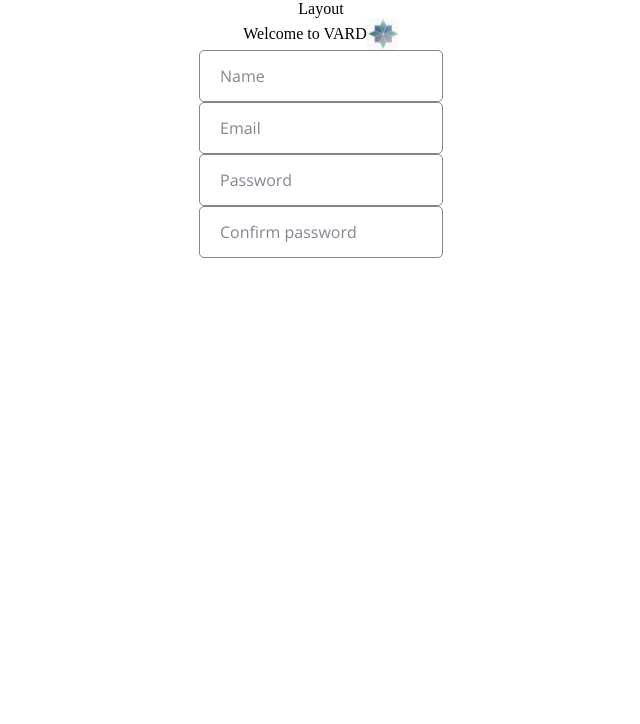
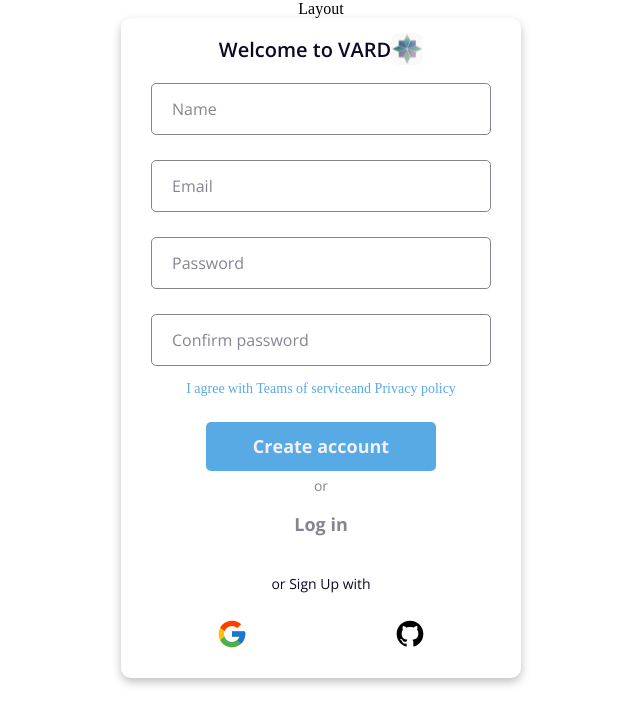
Before and after one commit to gleg0r/vard-client, a React (Create React App) app: page / in a window 1280 px wide. Shown: the top 724 px of the page, without its empty margins (319-959 px from the left). Built offline with nearby package versions, Linux system fonts and the light colour scheme; a web font is replaced by a local one.

Commit message:
create Create Account component

```diff
--- a/src/components/ui/Button/style.module.scss
+++ b/src/components/ui/Button/style.module.scss
@@ -1,6 +1,5 @@
 .button {
   cursor: pointer;
-  padding: 0;
   outline: 0;
   border: 0;
 }
--- a/src/components/ui/CheckBox/CheckBox.jsx
+++ b/src/components/ui/CheckBox/CheckBox.jsx
@@ -1,17 +1,22 @@
+import React, { useState } from 'react';
 import s from './style.module.scss';
 
 export default function CheckBox() {
+  const [isActive, setIsActive] = useState(false);
+
+  const handleCheckBoxClick = () => {
+    setIsActive(!isActive);
+  };
+
   return (
-    <div className={s.checkbox}>
-      <input
-        type="checkbox"
-        id="privacy-policy"
-        name="privacy-policy"
-        required
+    <div className={`${s.checkbox} ${s.checkboxContainer}`}>
+      <div
+        className={`${s.checkboxSquare} ${isActive ? s.active : ''}`}
+        onClick={handleCheckBoxClick}
       />
-      <label>
-        I agree with <span>Teams of service</span> and{' '}
-        <span>Privacy policy</span>
+      <label className={s.checkboxLabel}>
+        I agree with <span className={s.checkboxSpan}>Teams of service</span>
+        and <span className={s.checkboxSpan}>Privacy policy</span>
       </label>
     </div>
   );
--- a/src/components/ui/Input/style.module.scss
+++ b/src/components/ui/Input/style.module.scss
@@ -8,6 +8,7 @@
   @include OpenSans;
   color: $blackColor;
   caret-color: $blueColor;
+  width: 100%;
 
   &::placeholder {
     @include OpenSans;
--- a/src/pages/AuthPage/AuthPage.jsx
+++ b/src/pages/AuthPage/AuthPage.jsx
@@ -1,6 +1,10 @@
 import s from './style.module.scss';
 import Input from '../../components/ui/Input/Input';
+import CheckBox from '../../components/ui/CheckBox/CheckBox';
+import Button from '../../components/ui/Button/Button';
 import logo from '../../assets/images/logo.svg';
+import google from '../../assets/images/google_auth.svg';
+import github from '../../assets/images/github_auth.svg';
 
 export default function AuthPage() {
   return (
@@ -9,10 +13,33 @@ export default function AuthPage() {
         <h3 className={s.auth__title}>Welcome to VARD</h3>
         <img src={logo} alt="logo" />
       </div>
-      <Input placeholder={'Name'} type={'name'} />
-      <Input placeholder={'Email'} type={'email'} />
-      <Input placeholder={'Password'} type={'password'} />
-      <Input placeholder={'Confirm password'} type={'password'} />
+      <div className={s.auth__main}>
+        <div className={s.auth__form}>
+          <Input placeholder={'Name'} type={'name'} />
+          <Input placeholder={'Email'} type={'email'} />
+          <Input placeholder={'Password'} type={'password'} />
+          <Input placeholder={'Confirm password'} type={'password'} />
+        </div>
+        <CheckBox />
+      </div>
+      <div className={s.auth__footer}>
+        <div className={s.auth__btns}>
+          <Button className={s.auth__create}>Create account</Button>
+          <p className={s.auth__text}>or</p>
+          <Button className={s.auth__login}>Log in</Button>
+        </div>
+        <div className={s.auth__socials}>
+          <p className={s.auth__signup}>or Sign Up with</p>
+          <div className={s.auth__socials_btns}>
+            <Button className={s.auth__social}>
+              <img src={google} alt="google auth" />
+            </Button>
+            <Button className={s.auth__social}>
+              <img src={github} alt="google auth" />
+            </Button>
+          </div>
+        </div>
+      </div>
     </div>
   );
 }
--- a/src/pages/AuthPage/style.module.scss
+++ b/src/pages/AuthPage/style.module.scss
@@ -1,10 +1,113 @@
 @import '../../styles/variables.scss';
 
 .auth {
-  @include flexColumnCenter;
-  width: fit-content;
+  width: 400px;
+  border-radius: 10px;
+  box-shadow: 0px 4px 10px 0px rgba(0, 0, 0, 0.25);
+  padding: 15px 30px 18px 30px;
 
   &__header {
     @include flexCenter;
   }
+
+  &__title {
+    color: $blackColor;
+    @include OpenSans;
+    @include fontStyle(20px, 600, 27px);
+    letter-spacing: 0%;
+    text-align: center;
+  }
+
+  &__create {
+    width: 230px;
+    border-radius: 5px;
+    background: $blueColor;
+    padding: 12px 24px;
+    color: $whiteColor;
+    @include OpenSans;
+    @include fontStyle(18px, 700, 25px);
+    letter-spacing: 0%;
+    text-align: center;
+    transition: .3s;
+
+    &:hover {
+      background: $darkBlueColor;
+    }
+  }
+
+  &__main {
+    display: flex;
+    flex-direction: column;
+    gap: 15px;
+    padding-top: 18px;
+    padding-bottom: 25px;
+  }
+
+  &__form {
+    width: 100%;
+    display: flex;
+    flex-direction: column;
+    align-items: flex-start;
+    gap: 25px;
+  }
+
+  &__text {
+    color: $grayColor;
+    @include OpenSans;
+    @include fontStyle(14px, 400, 19px);
+    letter-spacing: 0%;
+    text-align: center;
+  }
+
+  &__login {
+    width: 230px;
+    padding: 12px 24px;
+    color: $grayColor;
+    @include OpenSans;
+    @include fontStyle(18px, 700, 25px);
+    letter-spacing: 0%;
+    text-align: center;
+    border: 1px solid rgb(135, 132, 146);
+    border-radius: 5px;
+    transition: .3s;
+
+    &:hover {
+      color: $whiteColor;
+      background: $darkBlueColor;
+      border: 1px solid $darkBlueColor;
+    }
+  }
+
+  &__btns {
+    display: flex;
+    flex-direction: column;
+    align-items: center;
+    gap: 5px;
+  }
+
+  &__socials {
+    padding-top: 25px;
+
+    &_btns {
+      display: flex;
+      justify-content: space-between;
+      padding: 15px 55px 0px 55px;
+    }
+  }
+
+  &__signup {
+    color: $blackColor;
+    @include OpenSans;
+    @include fontStyle(14px, 400, 19px);
+    letter-spacing: 0%;
+    text-align: center;
+  }
+
+  &__social {
+    transition: .3s;
+
+    &:hover {
+      box-shadow: 0px 4px 10px 0px rgba(0, 0, 0, 0.25);
+    }
+  }
 }
--- a/src/styles/variables.scss
+++ b/src/styles/variables.scss
@@ -6,6 +6,8 @@ $pinkColor: #CFAAE6;
 $blueColor: #57AAE4;
 $lightBlueColor: #ABD5F2;
 $lightGrayColor: #DFEFFA;
+$whiteColor: #F4F1FC;
+$darkBlueColor: #0E67A5;
 
 //mixins
 @mixin OpenSans {
```
Also changed, not shown: src/assets/images/github_auth.svg (added), src/assets/images/google_auth.svg (added).
